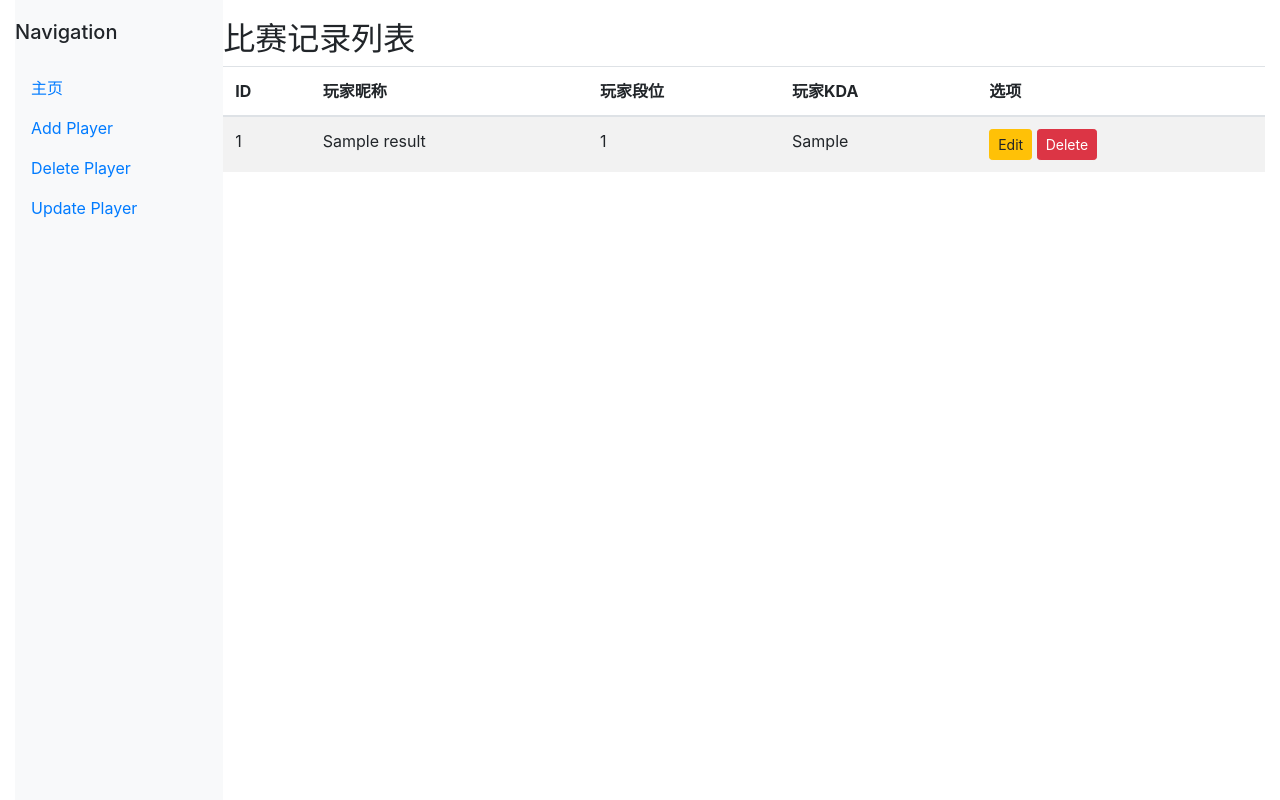
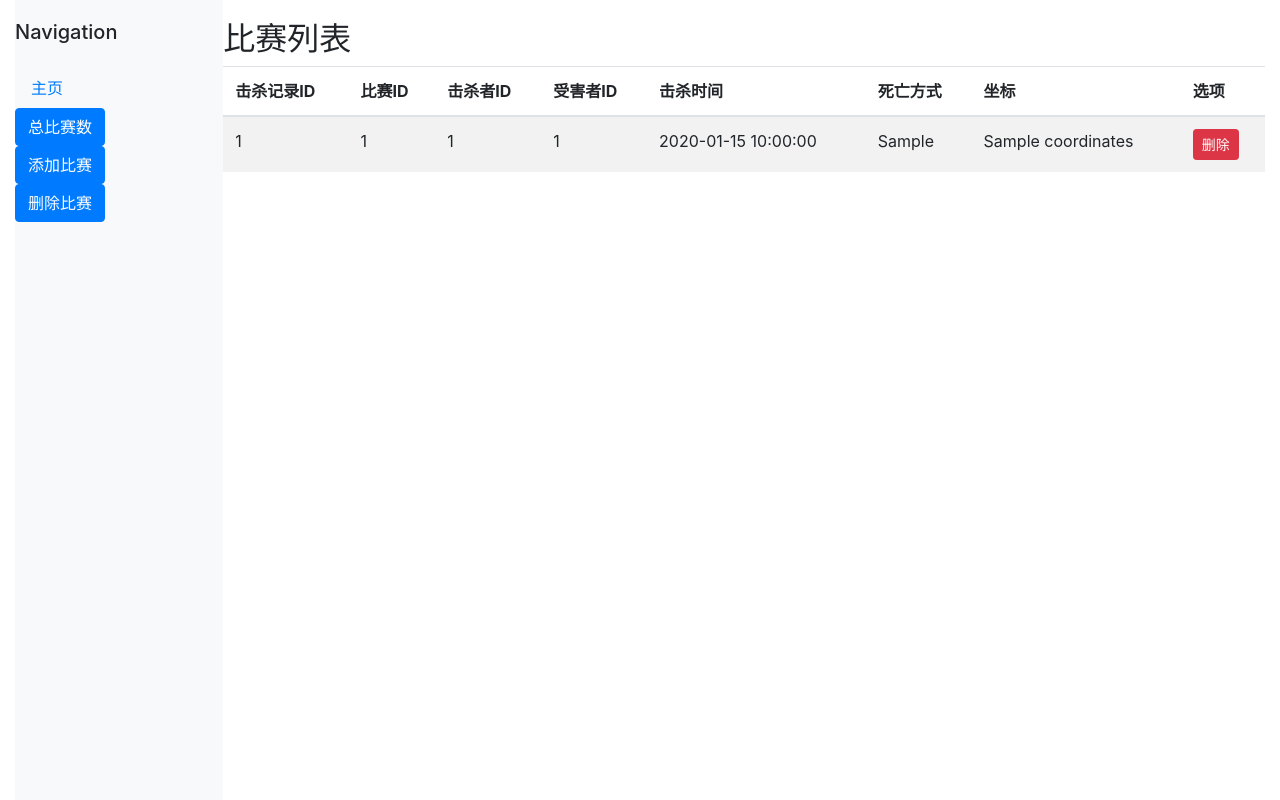
Before and after one commit to sxzd1473/mysqlhomework, a Flask app: page /MatchRecords_view in a window 1280 px wide. Run offline with Flask 3, Linux system fonts and the light colour scheme; a database or web service that is not in the repository returns one stand-in record (values such as "Sample title"); data that the repository does not hold is empty; parts of the project's set-up code (start-up, migrations or seed data) failed here and were passed over; some libraries are stand-ins or nearby versions.

Commit message:
20241126 编写了matchrecord.html

```diff
--- a/app.py
+++ b/app.py
@@ -45,11 +45,11 @@ app.add_url_rule('/matches/delete/<int:match_id>/', view_func=match_view, method
 
 #matchRecord
 matchRecord_view = MatchRecordApi.as_view('matchRecord_api')
-app.add_url_rule('/matchRecords/', defaults={'matchRecord_id': None},
+app.add_url_rule('/matchRecords/', defaults={'match_id': None},
                  view_func=matchRecord_view, methods=['GET', ]
                  )
 app.add_url_rule('/matchRecords/<int:match_id>/', view_func=matchRecord_view, methods=['GET'])
-app.add_url_rule('/matchRecords/add/<int:match_id>/', view_func=matchRecord_view, methods=['POST'])
+app.add_url_rule('/matchRecords/add/', view_func=matchRecord_view, methods=['POST'])
 app.add_url_rule('/matchRecords/delete/<int:match_id>/', view_func=matchRecord_view, methods=['DELETE'])
 app.add_url_rule('/matchRecords/edit/<int:match_id>/', view_func=matchRecord_view, methods=['PUT'])
 #路由
--- a/static/js/matchRecord.js
+++ b/static/js/matchRecord.js
@@ -0,0 +1,118 @@
+document.addEventListener('DOMContentLoaded', function () {
+
+    document.getElementById('submitKillRecordForm').addEventListener('click', function () {
+        var formData = new FormData(document.getElementById('killRecordForm'));
+        var data = {};
+        formData.forEach((value, key) => {
+            data[key] = value;
+        });
+        console.log(data);
+        fetch('/matchRecords/add/', {
+            method: 'POST',
+            headers: {
+                'Content-Type': 'application/json'
+            },
+            body: JSON.stringify(data)
+        })
+            .then(response => response.json())
+            .then(() => {
+                document.getElementById('addKillRecordModal').style.display = 'none';
+                location.reload();
+            })
+            .catch(error => console.error('Error:', error));
+    });
+
+
+});
+
+// 删除对局的函数
+function deleteKillRecord(matchId) {
+    if (confirm('确定要删除这个对局吗？')) {
+        console.log('删除对局：' + matchId);
+        fetch('/matches/delete/' + matchId + '/', {
+            url: '/matches/delete/' + matchId + '/',
+            method: 'DELETE',
+            headers: {
+                'Content-Type': 'application/json'
+            },
+            success: function () {
+                // 在页面上刷新数据
+                location.reload();
+            },
+            error: function (err) {
+                alert('删除失败: ' + err.responseText);
+                location.reload();
+            }
+        })
+            .then(response => response.json())
+            .then(() => {
+                location.reload();
+            });
+    }
+}
+
+function deleteExpiredMatch() {
+    if (confirm('确定要删除所有过期对局吗？')) {
+
+        fetch('/matches/delete/', {
+            url: '/matches/delete/',
+            method: 'DELETE',
+            success: function () {
+                // 在页面上刷新数据
+                location.reload();
+            },
+            error: function (err) {
+                alert('删除失败: ' + err.responseText);
+                location.reload();
+            }
+        })
+            .then(response => response.json())
+            .then(() => {
+                location.reload();
+            });
+    }
+}
+
+
+// 使用 jQuery 发送 AJAX 请求
+$(document).ready(function () {
+    // 查询比赛ID
+    $.ajax({
+        url: '/matches/', // 替换为你的 API 路径
+        method: 'GET',
+        success: function (data) {
+            // 假设 data 是一个包含 matchId 的数组
+            var matchSelect = $('#match_id');
+            matchSelect.empty(); // 清空选择框
+            matchSelect.append('<option value="">请选择比赛ID</option>');
+            for (var i = 0; i < data['results'].length; i++) {
+                matchSelect.append('<option value="' + data['results'][i].id + '">' + data['results'][i].id + '</option>');
+            }
+        },
+        error: function (err) {
+            console.error('获取比赛ID失败:', err);
+        }
+    });
+
+    // 查询玩家ID
+    $.ajax({
+        url: '/players/', // 替换为你的 API 路径
+        method: 'GET',
+        success: function (data) {
+            // 假设 data 是一个包含 playerId 的数组
+            var killerSelect = $('#killer_id');
+            var victimSelect = $('#victim_id');
+            killerSelect.empty(); // 清空选择框
+            victimSelect.empty();
+            killerSelect.append('<option value="">请选择击杀者ID</option>');
+            victimSelect.append('<option value="">请选择受害者ID</option>');
+            for (var i = 0; i < data['results'].length; i++) {
+                killerSelect.append('<option value="' + data['results'][i].id + '">' + data['results'][i].id + '</option>');
+                victimSelect.append('<option value="' + data['results'][i].id + '">' + data['results'][i].id + '</option>');
+            }
+        },
+        error: function (err) {
+            console.error('获取玩家ID失败:', err);
+        }
+    });
+});
--- a/templates/MatchRecord.html
+++ b/templates/MatchRecord.html
@@ -29,59 +29,149 @@
                     <a class="nav-link active" href="http://localhost:5000/">主页</a>
                 </li>
                 <li class="nav-item">
-                    <a class="nav-link" data-bs-toggle="modal" data-bs-target="#myModal">Add Player</a>
+                    <button id="allMatchCountBtn" type="button" class="btn btn-primary" data-toggle="modal"
+                            data-target="#allMatchCountModal"
+                    >总比赛数
+                    </button>
                 </li>
                 <li class="nav-item">
-                    <a class="nav-link" href="#">Delete Player</a>
+                    <button id="addKillRecordBtn" type="button" class="btn btn-primary" data-toggle="modal"
+                            data-target="#addKillRecordModal">添加比赛
+                    </button>
                 </li>
                 <li class="nav-item">
-                    <a class="nav-link" href="#">Update Player</a>
+                    <button id='deleteMatchBtn' type="button" class="btn btn-primary" data-toggle="modal"
+                            onclick="deleteExpiredMatch()"
+                    >删除比赛
+                    </button>
                 </li>
             </ul>
+            <!-- Add Match Modal -->
+            <div class="modal fade" id="addKillRecordModal" tabindex="-1" aria-labelledby="addKillRecordModalLabel"
+                 aria-hidden="true">
+                <div class="modal-dialog">
+                    <div class="modal-content">
+                        <div class="modal-header">
+                            <h5 class="modal-title" id="addKillRecordModalLabel">添加击杀记录</h5>
+                            <button type="button" class="close" data-dismiss="modal" aria-label="Close">
+                                <span aria-hidden="true">&times;</span>
+                            </button>
+                        </div>
+                        <div class="modal-body">
+                            <form id="killRecordForm" action="/submit" method="POST">
+                                <div class="form-group">
+                                    <label for="match_id">比赛ID</label>
+                                    <select class="form-control" id="match_id" name="match_id" required>
+
+                                    </select>
+                                </div>
+                                <div class="form-group">
+                                    <label for="killer_id">击杀者ID</label>
+                                    <select class="form-control" id="killer_id" name="killer_id" required>
+                                    </select>
+                                </div>
+                                <div class="form-group">
+                                    <label for="victim_id">受害者ID</label>
+                                    <select class="form-control" id="victim_id" name="victim_id" required>
+                                    </select>
+                                </div>
+                                <div class="form-group">
+                                    <label for="kill_time">击杀时间 (tick)</label>
+                                    <input type="number" class="form-control" id="kill_time" name="kill_time" required>
+                                </div>
+                                <div class="form-group">
+                                    <label for="means_of_death">死亡方式</label>
+                                    <select class="form-control" id="means_of_death" name="means_of_death" required>
+                                        <option value="knife">刀</option>
+                                        <option value="grenade">手雷</option>
+                                        <option value="gun1">枪1</option>
+                                        <option value="gun2">枪2</option>
+                                    </select>
+                                </div>
+                                <div class="form-group">
+                                    <label for="coordinates">坐标</label>
+                                    <input type="text" class="form-control" id="coordinates" name="coordinates"
+                                           required>
+                                </div>
+                            </form>
+                        </div>
+                        <div class="modal-footer">
+                            <button type="button" class="btn btn-secondary" data-dismiss="modal">关闭</button>
+                            <button type="button" class="btn btn-primary" id="submitKillRecordForm">添加击杀记录
+                            </button>
+                        </div>
+                    </div>
+                </div>
+            </div>
+
+            <!-- All Match Count Modal -->
+            <div class="modal fade" id="allMatchCountModal" tabindex="-1" aria-labelledby="allMatchCountModalLabel"
+                 aria-hidden="true">
+                <div class="modal-dialog">
+                    <div class="modal-content">
+                        <div class="modal-header">
+                            <h5 class="modal-title" id="allMatchCountModalLabel">总比赛数</h5>
+                            <button type="button" class="close" data-dismiss="modal" aria-label="Close">
+                                <span aria-hidden="true">&times;</span>
+                            </button>
+                        </div>
+                        <div class="modal-body justify-content-center" id="allMatchCountOutput">
+                            出问题了
+                        </div>
+                        <div class="modal-footer">
+                            <button type="button" class="btn btn-secondary" data-dismiss="modal">关闭</button>
+                        </div>
+                    </div>
+                </div>
+            </div>
         </div>
         <!-- Main Content -->
         <div class="col-md-10 main-content">
-            <h2>比赛记录列表</h2>
+            <h2>比赛列表</h2>
             <table class="table table-striped">
                 <thead>
                 <tr>
-                    <th>ID</th>
-                    <th>玩家昵称</th>
-                    <th>玩家段位</th>
-                    <th>玩家KDA</th>
+                    <th>击杀记录ID</th>
+                    <th>比赛ID</th>
+                    <th>击杀者ID</th>
+                    <th>受害者ID</th>
+                    <th>击杀时间</th>
+                    <th>死亡方式</th>
+                    <th>坐标</th>
                     <th>选项</th>
                 </tr>
                 </thead>
                 <tbody>
-                <!-- Placeholder data rows -->
-                {% for player in data %}
+                {% for record in data %}
                     <tr>
-                        <td>{{ player.id }}</td>
-                        <td>{{ player.player_name }}</td>
-                        <td>{{ player.player_rank }}</td>
-                        <td>{{ player.player_kda }}</td>
+                        <td>{{ record.id }}</td>
+                        <td>{{ record.matchId }}</td>
+                        <td>{{ record.killerId }}</td>
+                        <td>{{ record.victimId }}</td>
+                        <td>{{ record.killTime }}</td>
+                        <td>{{ record.meansOfDeath }}</td>
+                        <td>{{ record.coordinates }}</td>
                         <td>
-                            <button href='http://localhost:5000//players//{{ player.id }}'
-                                    class="btn btn-warning btn-sm">Edit
-                            </button>
-                            <button href='http://localhost:5000//players//{{ player.id }} '
-                                    class="btn btn-danger btn-sm">Delete
+                            <button class="btn btn-danger btn-sm" id="deleteKillRecordBtn_{{ loop.index }}"
+                                    onclick="deleteKillRecord({{ record.recordId }})">
+                                删除
                             </button>
                         </td>
                     </tr>
                 {% endfor %}
-                <!-- Add more rows as needed -->
                 </tbody>
             </table>
         </div>
 
-        </div>
     </div>
 </div>
+
 
 <!-- Bootstrap JS and dependencies CDN -->
 <script src="https://code.jquery.com/jquery-3.5.1.slim.min.js"></script>
 <script src="https://cdn.jsdelivr.net/npm/@popperjs/core@2.9.2/dist/umd/popper.min.js"></script>
 <script src="https://stackpath.bootstrapcdn.com/bootstrap/4.5.2/js/bootstrap.min.js"></script>
+<script src="https://apps.bdimg.com/libs/jquery/2.1.4/jquery.min.js"></script>
+<script src="../static/js/matchRecord.js"></script>
 </body>
 </html>
--- a/view.py
+++ b/view.py
@@ -190,7 +190,7 @@ class MatchRecordApi(MethodView):
                     'killerId': record.killerId,
                     'victimId': record.victimId,
                     'killTime': record.killTime,
-                    'meansOFDeath': record.meansOFDeath,
+                    'meansOfDeath': record.meansOfDeath,
                     'coordinates': record.coordinates
                 } for record in match
             ]
@@ -206,7 +206,7 @@ class MatchRecordApi(MethodView):
                 'killerId': record.killerId,
                 'victimId': record.victimId,
                 'killTime': record.killTime,
-                'meansOFDeath': record.meansOFDeath,
+                'meansOfDeath': record.meansOfDeath,
                 'coordinates': record.coordinates
                 }for record in match
             ]
@@ -221,10 +221,10 @@ class MatchRecordApi(MethodView):
         record = MatchRecord()
         record.recordId = form.get('recordId')
         record.matchId = form.get('match_id')
-        record.killerId = form.get('killerId')
-        record.victimId = form.get('victimId')
-        record.killTime = form.get('killTime')
-        record.meansOfDeath = form.get('meansOFDeath')
+        record.killerId = form.get('killer_id')
+        record.victimId = form.get('victim_id')
+        record.killTime = form.get('kill_time')
+        record.meansOfDeath = form.get('means_of_death')
         record.coordinates = form.get('coordinates')
         db.session.add(record)
         db.session.commit()
```
Also changed, not shown: models.py (+10 -10 lines), instance/players.sqlite.
